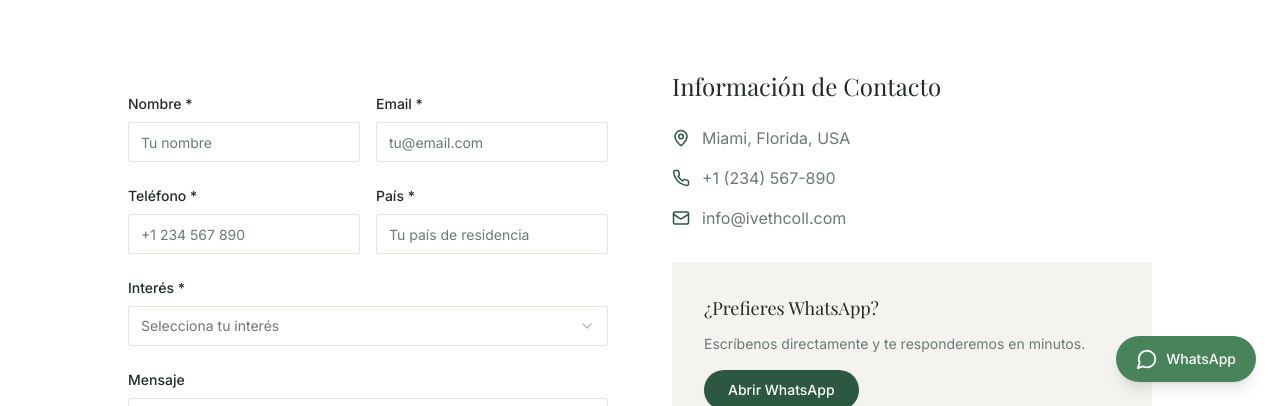
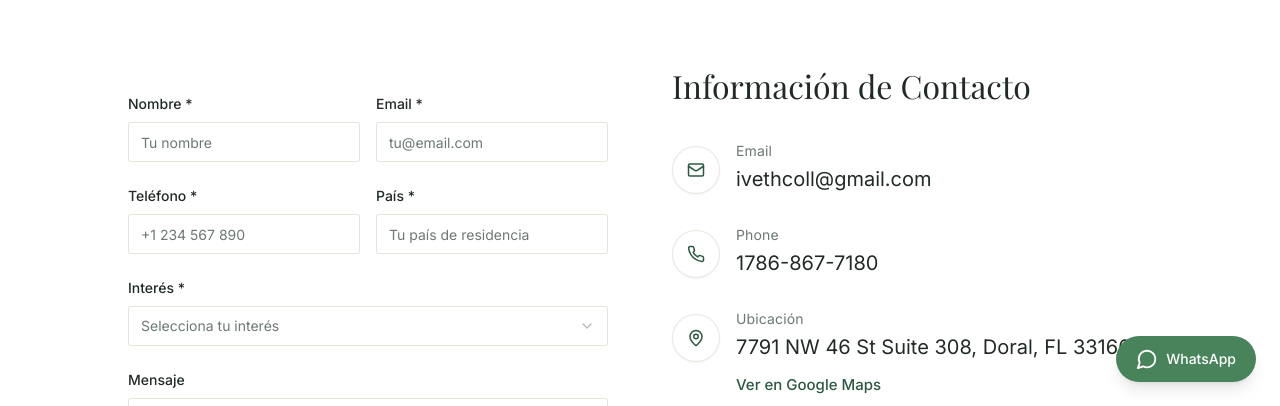
Before and after one commit to frankac88/IvethRealtorBD, a React (Vite) app: page /contacto in a window 1280 px wide. Shown: the part 394-800 px from the top of the page. Built offline with nearby package versions, Linux system fonts and the light colour scheme; no server answers; the HTML template or start-up script is replaced by a standard one; a web font is replaced by a local one.

Commit message:
Update README for project status and contact information; modify site configuration and translations for improved clarity and accuracy

```diff
--- a/src/config/site.ts
+++ b/src/config/site.ts
@@ -1,5 +1,6 @@
-const whatsappNumber = "1234567890";
+const whatsappNumber = "17868677180";
 const whatsappDefaultMessage = "Hola Iveth, me interesa invertir en Miami";
+const locationQuery = "7791 NW 46 St Suite 308, Doral, FL 33166";
 
 export const siteConfig = {
   brand: {
@@ -7,11 +8,13 @@ export const siteConfig = {
     descriptor: "International Real Estate Advisor",
   },
   contact: {
-    email: "info@ivethcoll.com",
-    phoneDisplay: "+1 (234) 567-890",
-    phoneHref: "+1234567890",
-    location: "Miami, Florida",
-    locationFull: "Miami, Florida, USA",
+    email: "ivethcoll@gmail.com",
+    phoneDisplay: "1786-867-7180",
+    phoneHref: "+17868677180",
+    location: "Doral, Florida",
+    locationFull: "7791 NW 46 St Suite 308, Doral, FL 33166",
+    locationMapsHref: `https://www.google.com/maps/search/?api=1&query=${encodeURIComponent(locationQuery)}`,
+    locationEmbedSrc: `https://maps.google.com/maps?q=${encodeURIComponent(locationQuery)}&t=&z=15&ie=UTF8&iwloc=&output=embed`,
   },
   whatsapp: {
     number: whatsappNumber,
--- a/src/i18n/translations/contact.ts
+++ b/src/i18n/translations/contact.ts
@@ -24,20 +24,24 @@ export const contactTranslations = {
     messagePlaceholder: { es: "Cuéntanos sobre tu proyecto de inversión...", en: "Tell us about your investment project..." },
     validation: {
       nameRequired: { es: "El nombre es obligatorio.", en: "Name is required." },
-      nameInvalid: { es: "Ingresa un nombre valido.", en: "Enter a valid name." },
+      nameInvalid: { es: "Ingresa un nombre válido.", en: "Enter a valid name." },
       emailRequired: { es: "El email es obligatorio.", en: "Email is required." },
-      emailInvalid: { es: "Ingresa un email valido.", en: "Enter a valid email." },
-      phoneRequired: { es: "El telefono es obligatorio.", en: "Phone is required." },
-      phoneInvalid: { es: "Ingresa un telefono valido.", en: "Enter a valid phone number." },
-      countryRequired: { es: "El pais es obligatorio.", en: "Country is required." },
-      countryInvalid: { es: "Ingresa un pais valido.", en: "Enter a valid country." },
-      interestRequired: { es: "Selecciona tu interes.", en: "Select your interest." },
+      emailInvalid: { es: "Ingresa un email válido.", en: "Enter a valid email." },
+      phoneRequired: { es: "El teléfono es obligatorio.", en: "Phone is required." },
+      phoneInvalid: { es: "Ingresa un teléfono válido.", en: "Enter a valid phone number." },
+      countryRequired: { es: "El país es obligatorio.", en: "Country is required." },
+      countryInvalid: { es: "Ingresa un país válido.", en: "Enter a valid country." },
+      interestRequired: { es: "Selecciona tu interés.", en: "Select your interest." },
     },
     sending: { es: "Enviando...", en: "Sending..." },
     send: { es: "Enviar Mensaje", en: "Send Message" },
     toastTitle: { es: "Mensaje enviado", en: "Message sent" },
     toastDesc: { es: "Nos pondremos en contacto contigo pronto.", en: "We'll get in touch with you soon." },
     infoTitle: { es: "Información de Contacto", en: "Contact Information" },
+    locationLabel: { es: "Ubicación", en: "Location" },
+    locationToggleShow: { es: "Ver en Google Maps", en: "Check in Google Maps" },
+    locationToggleHide: { es: "Ocultar mapa", en: "Hide map" },
+    locationMapOpen: { es: "Abrir en Maps", en: "Open in Maps" },
     whatsappTitle: { es: "¿Prefieres WhatsApp?", en: "Prefer WhatsApp?" },
     whatsappDesc: { es: "Escríbenos directamente y te responderemos en minutos.", en: "Message us directly and we'll respond in minutes." },
     whatsappButton: { es: "Abrir WhatsApp", en: "Open WhatsApp" },
--- a/src/pages/ContactPage.tsx
+++ b/src/pages/ContactPage.tsx
@@ -7,7 +7,7 @@ import { Textarea } from "@/components/ui/textarea";
 import { Select, SelectContent, SelectItem, SelectTrigger, SelectValue } from "@/components/ui/select";
 import { useCreateLeadMutation } from "@/features/leads/hooks";
 import { useToast } from "@/hooks/use-toast";
-import { MapPin, Phone, Mail } from "lucide-react";
+import { ExternalLink, MapPin, Phone, Mail } from "lucide-react";
 import { siteConfig } from "@/config/site";
 import { useT } from "@/i18n/LanguageContext";
 import { contactTranslations } from "@/i18n/translations/contact";
@@ -26,6 +26,7 @@ const ContactPage = () => {
   const [interest, setInterest] = useState("");
   const [errors, setErrors] = useState<FormErrors>({});
   const [startedAt, setStartedAt] = useState(() => Date.now());
+  const [isLocationOpen, setIsLocationOpen] = useState(false);
   const createLeadMutation = useCreateLeadMutation();
   const t = useT();
   const c = contactTranslations;
@@ -240,23 +241,80 @@ const ContactPage = () => {
               </Button>
             </form>
 
-            <div className="space-y-8">
+            <div className="space-y-10">
               <div>
-                <h2 className="font-serif text-2xl mb-6">{t(c.infoTitle)}</h2>
-                <div className="space-y-4">
-                  {[
-                    { icon: MapPin, text: siteConfig.contact.locationFull },
-                    { icon: Phone, text: siteConfig.contact.phoneDisplay },
-                    { icon: Mail, text: siteConfig.contact.email },
-                  ].map((item) => (
-                    <div key={item.text} className="flex items-center gap-3">
-                      <item.icon size={18} className="text-primary" />
-                      <span className="text-muted-foreground">{item.text}</span>
+                <h2 className="font-serif text-2xl md:text-[2rem] mb-10">{t(c.infoTitle)}</h2>
+                <div className="space-y-8">
+                  <div className="flex items-start gap-4">
+                    <span className="mt-1 flex h-12 w-12 shrink-0 items-center justify-center rounded-full border border-border/80 bg-background text-primary shadow-sm">
+                      <Mail size={18} />
+                    </span>
+                    <div className="min-w-0 pt-0.5">
+                      <p className="text-sm leading-none tracking-[0.01em] text-muted-foreground">Email</p>
+                      <a href={`mailto:${siteConfig.contact.email}`} className="mt-2 block text-xl leading-snug text-foreground transition-colors hover:text-primary">
+                        {siteConfig.contact.email}
+                      </a>
                     </div>
-                  ))}
+                  </div>
+
+                  <div className="flex items-start gap-4">
+                    <span className="mt-1 flex h-12 w-12 shrink-0 items-center justify-center rounded-full border border-border/80 bg-background text-primary shadow-sm">
+                      <Phone size={18} />
+                    </span>
+                    <div className="min-w-0 pt-0.5">
+                      <p className="text-sm leading-none tracking-[0.01em] text-muted-foreground">Phone</p>
+                      <a href={`tel:${siteConfig.contact.phoneHref}`} className="mt-2 block text-xl leading-snug text-foreground transition-colors hover:text-primary">
+                        {siteConfig.contact.phoneDisplay}
+                      </a>
+                    </div>
+                  </div>
+
+                  <div className="flex items-start gap-4">
+                    <span className="mt-1 flex h-12 w-12 shrink-0 items-center justify-center rounded-full border border-border/80 bg-background text-primary shadow-sm">
+                      <MapPin size={18} />
+                    </span>
+                    <div className="min-w-0 flex-1 pt-0.5">
+                      <p className="text-sm leading-none tracking-[0.01em] text-muted-foreground">{t(c.locationLabel)}</p>
+                      <p className="mt-2 text-xl leading-snug text-foreground">
+                        {siteConfig.contact.locationFull}
+                      </p>
+                      <button
+                        type="button"
+                        onClick={() => setIsLocationOpen((prev) => !prev)}
+                        aria-expanded={isLocationOpen}
+                        aria-controls="contact-location-map"
+                        className="mt-3 inline-flex items-center gap-1.5 text-[15px] font-medium text-primary underline-offset-4 transition-colors hover:text-primary/80 hover:underline"
+                      >
+                        {isLocationOpen ? t(c.locationToggleHide) : t(c.locationToggleShow)}
+                      </button>
+
+                      {isLocationOpen && (
+                        <div id="contact-location-map" className="mt-5 overflow-hidden rounded-[24px] border border-border/60 bg-background shadow-[0_12px_40px_-24px_rgba(0,0,0,0.35)]">
+                          <div className="flex items-center justify-between border-b border-border/60 px-4 py-3">
+                            <a
+                              href={siteConfig.contact.locationMapsHref}
+                              target="_blank"
+                              rel="noopener noreferrer"
+                              className="inline-flex items-center gap-1.5 text-sm font-medium text-primary hover:text-primary/80"
+                            >
+                              {t(c.locationMapOpen)}
+                              <ExternalLink size={14} />
+                            </a>
+                          </div>
+                          <iframe
+                            title={siteConfig.contact.locationFull}
+                            src={siteConfig.contact.locationEmbedSrc}
+                            loading="lazy"
+                            referrerPolicy="no-referrer-when-downgrade"
+                            className="h-[300px] w-full border-0"
+                          />
+                        </div>
+                      )}
+                    </div>
+                  </div>
                 </div>
               </div>
-              <div className="bg-muted p-8 rounded-sm">
+              <div className="rounded-[28px] bg-muted/70 p-8 ring-1 ring-border/50">
                 <h3 className="font-serif text-lg mb-3">{t(c.whatsappTitle)}</h3>
                 <p className="text-sm text-muted-foreground mb-4">{t(c.whatsappDesc)}</p>
                 <Button variant="default" asChild>
```
Also changed, not shown: 2 other files (tests, documents, lock files or other folders).
